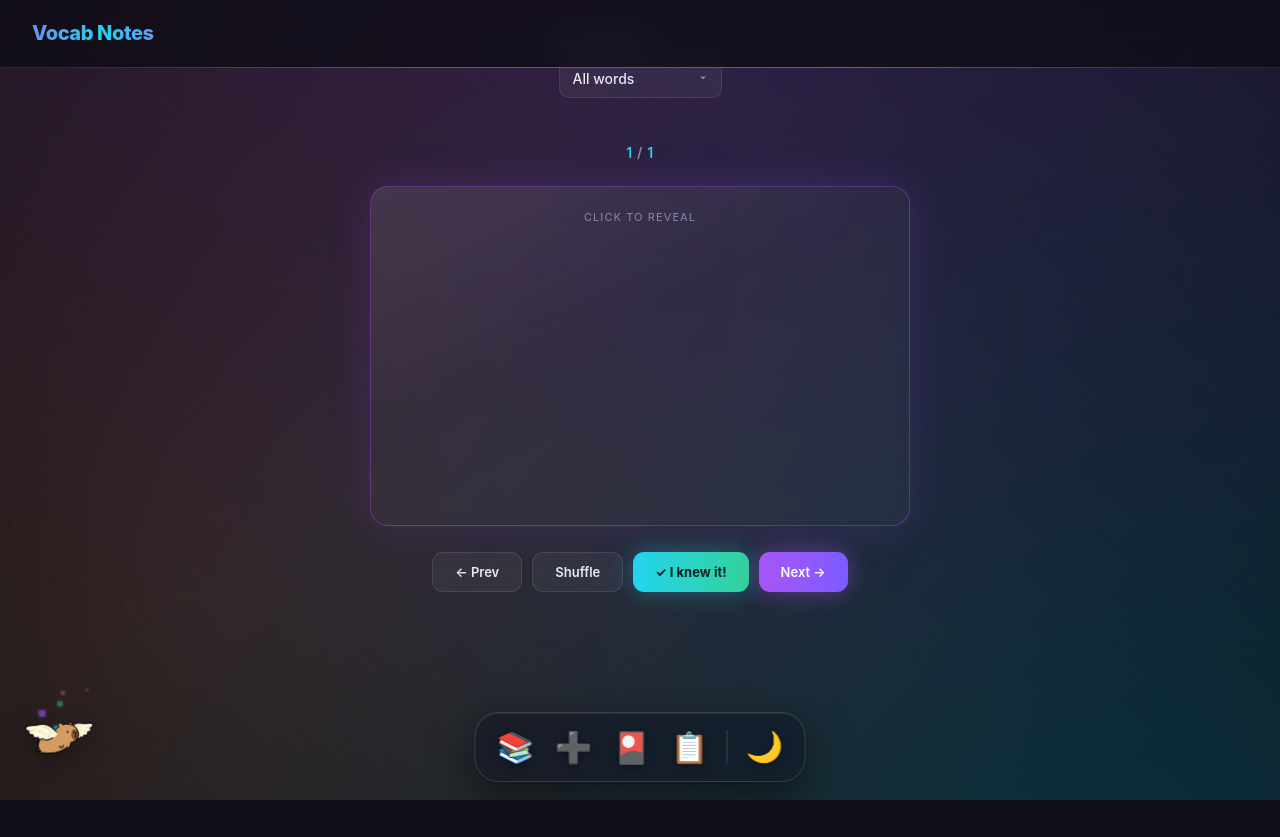
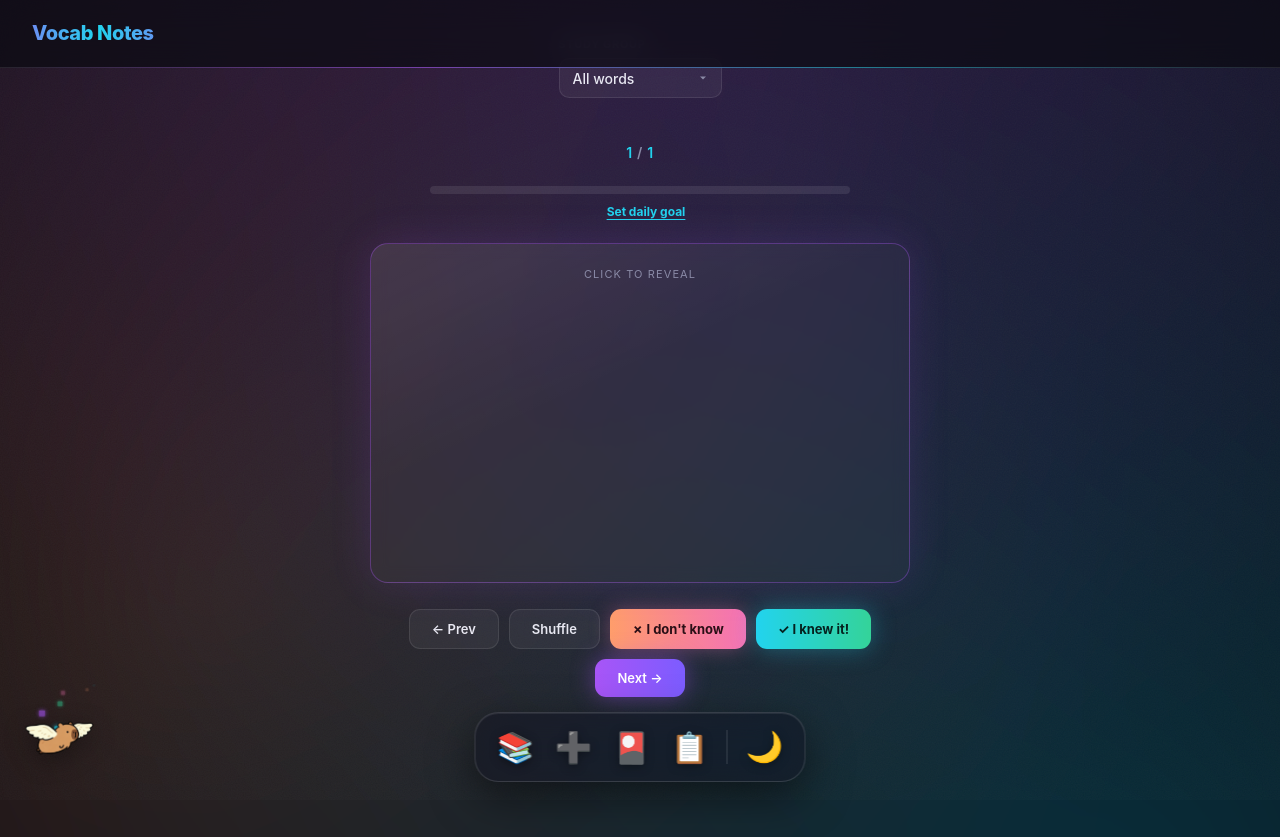
Before and after one commit to Rorath/Vocab-Notes, a Flask app: template templates/learn.html in a window 1280 px wide. Before the commit the page ends 800 px from the top, so only its background shows below. Run offline with Flask 3, Linux system fonts and the light colour scheme; the template is opened without the code that fills it: most values are stand-ins (such as "Sample title", 1, 10 or a date in 2020); data that the repository does not hold is empty.

Commit message:
Flashcard trainer: idk button, weighted shuffle, daily goal
- Add an 'I don't know' button; each answer records a per-word familiarity
  score (server-side in vocab.db) via a new /api/result endpoint.
- Weight card selection by familiarity so missed/new words resurface far more
  often than mastered ones (replaces the plain random Next/Shuffle).
- Optional words-per-day goal: settable on the learn page, tracked by date in a
  daily_log table, shown as a progress bar (/api/goal).
- 'Needs review' group on the home page + /words?review=1 lists words whose
  familiarity has dropped below neutral.
- Switch the word grid to reading order (left-to-right) instead of masonry.

Co-Authored-By: Claude Opus 4.8 <noreply@anthropic.com>

```diff
--- a/app.py
+++ b/app.py
@@ -4,7 +4,8 @@ from flask import Flask, render_template, request, redirect, url_for, jsonify
 from database import (
     init_db, add_word, get_all_words, get_word, delete_word, update_word,
     get_categories, get_ungrouped_words, get_group_summary, set_words_category,
-    find_word_by_name,
+    find_word_by_name, get_unfamiliar_words, record_result,
+    get_today_count, get_daily_goal, set_daily_goal,
 )
 
 app = Flask(__name__)
@@ -36,7 +37,11 @@ def words():
     sort = request.args.get("sort", "recent")
     category = request.args.get("category") or None
     ungrouped = bool(request.args.get("ungrouped"))
-    if ungrouped:
+    review = bool(request.args.get("review"))
+    if review:
+        word_list = get_unfamiliar_words(sort)
+        title = "Needs review"
+    elif ungrouped:
         word_list = get_ungrouped_words(sort)
         title = "Ungrouped"
     else:
@@ -48,6 +53,7 @@ def words():
         current_sort=sort,
         current_category=category,
         ungrouped=ungrouped,
+        review=review,
         title=title,
         categories=get_categories(),
     )
@@ -157,7 +163,33 @@ def learn():
         words_json=words_json,
         categories=get_categories(),
         current_category=category,
+        today_count=get_today_count(),
+        daily_goal=get_daily_goal(),
     )
+
+@app.route("/api/result", methods=["POST"])
+def api_result():
+    """Record a flashcard answer: {id, known: bool}. Updates familiarity + today's tally."""
+    data = request.get_json(silent=True) or {}
+    try:
+        word_id = int(data.get("id"))
+    except (TypeError, ValueError):
+        return jsonify({"error": "bad id"}), 400
+    fam = record_result(word_id, bool(data.get("known")))
+    if fam is None:
+        return jsonify({"error": "not found"}), 404
+    return jsonify({
+        "familiarity": fam,
+        "today": get_today_count(),
+        "goal": get_daily_goal(),
+    })
+
+@app.route("/api/goal", methods=["POST"])
+def api_goal():
+    """Set (or clear, with 0) the optional words-per-day goal."""
+    data = request.get_json(silent=True) or {}
+    goal = set_daily_goal(data.get("goal", 0))
+    return jsonify({"goal": goal, "today": get_today_count()})
 
 @app.route("/api/words")
 def api_words():
--- a/static/main.js
+++ b/static/main.js
@@ -334,14 +334,56 @@ document.addEventListener("DOMContentLoaded", () => {
 
     card.addEventListener("click", () => card.classList.toggle("flipped"));
 
-    document.getElementById("next-btn").addEventListener("click", () => {
-        index = (index + 1) % deck.length;
-        render();
-    });
+    // ---- Weighted selection: less-familiar words surface more often --------
+    const famOf = (w) => (typeof w.familiarity === "number" ? w.familiarity : 0);
+    // Weight falls as familiarity climbs; a missed word (negative score) is many
+    // times more likely to be drawn than a well-known one.
+    const weightOf = (w) => Math.max(1, 7 - famOf(w));
+
+    function weightedIndex(exclude) {
+        if (deck.length <= 1) return 0;
+        let total = 0;
+        const weights = deck.map((w, i) => {
+            const wt = i === exclude ? 0 : weightOf(w);
+            total += wt;
+            return wt;
+        });
+        let r = Math.random() * total;
+        for (let i = 0; i < deck.length; i++) {
+            r -= weights[i];
+            if (r < 0) return i;
+        }
+        return (exclude + 1) % deck.length;
+    }
+
+    const history = [];
+    function goTo(next) { history.push(index); index = next; render(); }
+    function advance() { goTo(weightedIndex(index)); }
+
+    // Record how an answer went and refresh the daily-goal bar from the reply.
+    function postResult(known) {
+        const w = deck[index];
+        w.familiarity = famOf(w) + (known ? 1 : -1);  // reflect it locally at once
+        fetch("/api/result", {
+            method: "POST",
+            headers: { "Content-Type": "application/json" },
+            body: JSON.stringify({ id: w.id, known: known }),
+        })
+            .then((r) => (r.ok ? r.json() : null))
+            .then((data) => {
+                if (!data) return;
+                DAILY.today = data.today;
+                DAILY.goal = data.goal;
+                renderGoal();
+            })
+            .catch(() => {});
+    }
+
+    document.getElementById("next-btn").addEventListener("click", advance);
 
     document.getElementById("prev-btn").addEventListener("click", () => {
-        index = (index - 1 + deck.length) % deck.length;
-        render();
+        if (history.length) { index = history.pop(); render(); }
+        else { index = (index - 1 + deck.length) % deck.length; render(); }
     });
 
     document.getElementById("shuffle-btn").addEventListener("click", () => {
@@ -349,19 +391,27 @@ document.addEventListener("DOMContentLoaded", () => {
             const j = Math.floor(Math.random() * (i + 1));
             [deck[i], deck[j]] = [deck[j], deck[i]];
         }
-        index = 0;
+        history.length = 0;
+        index = weightedIndex(-1);
         render();
     });
 
     const knownBtn = document.getElementById("known-btn");
     if (knownBtn) {
         knownBtn.addEventListener("click", () => {
+            postResult(true);
             launchConfetti();
             mascotCheer();
-            setTimeout(() => {
-                index = (index + 1) % deck.length;
-                render();
-            }, 450);
+            setTimeout(advance, 450);
+        });
+    }
+
+    const idkBtn = document.getElementById("idk-btn");
+    if (idkBtn) {
+        idkBtn.addEventListener("click", () => {
+            postResult(false);
+            mascotSay("No worries — I'll bring this one back around.");
+            advance();
         });
     }
 
@@ -371,8 +421,70 @@ document.addEventListener("DOMContentLoaded", () => {
         else if (e.key === "ArrowLeft") document.getElementById("prev-btn").click();
         else if (e.key === " ") { e.preventDefault(); card.classList.toggle("flipped"); }
         else if (e.key === "Enter" && knownBtn) knownBtn.click();
+        else if ((e.key === "x" || e.key === "X") && idkBtn) idkBtn.click();
     });
 
+    // ---- Daily goal bar ----------------------------------------------------
+    const goalWrap = document.getElementById("daily-goal");
+    const goalFill = document.getElementById("goal-fill");
+    const goalText = document.getElementById("goal-text");
+    const goalInput = document.getElementById("goal-input");
+    const goalEdit = document.getElementById("goal-edit");
+
+    function renderGoal() {
+        if (!goalWrap) return;
+        const today = DAILY.today || 0;
+        const goal = DAILY.goal || 0;
+        if (goal > 0) {
+            const pct = Math.min(100, Math.round((today / goal) * 100));
+            goalFill.style.width = pct + "%";
+            goalWrap.classList.toggle("goal-done", today >= goal);
+            goalText.textContent = today >= goal
+                ? `🎉 Daily goal reached — ${today}/${goal} today`
+                : `${today} / ${goal} words today`;
+            goalEdit.textContent = "Edit";
+        } else {
+            goalFill.style.width = "0%";
+            goalWrap.classList.remove("goal-done");
+            goalText.textContent = today
+                ? `${today} studied today · no goal set`
+                : "No daily goal set";
+            goalEdit.textContent = "Set daily goal";
+        }
+    }
+
+    function saveGoal() {
+        if (!goalInput || goalInput.hidden) return;
+        const val = Math.max(0, parseInt(goalInput.value, 10) || 0);
+        goalInput.hidden = true;
+        fetch("/api/goal", {
+            method: "POST",
+            headers: { "Content-Type": "application/json" },
+            body: JSON.stringify({ goal: val }),
+        })
+            .then((r) => (r.ok ? r.json() : null))
+            .then((data) => {
+                if (!data) return;
+                DAILY.goal = data.goal;
+                DAILY.today = data.today;
+                renderGoal();
+            })
+            .catch(() => {});
+    }
+
+    if (goalEdit && goalInput) {
+        goalEdit.addEventListener("click", () => {
+            goalInput.hidden = false;
+            goalInput.value = DAILY.goal || "";
+            goalInput.focus();
+        });
+        goalInput.addEventListener("keydown", (e) => {
+            if (e.key === "Enter") { e.preventDefault(); saveGoal(); }
+        });
+        goalInput.addEventListener("blur", saveGoal);
+    }
+
+    renderGoal();
     render();
 });
 
--- a/static/style.css
+++ b/static/style.css
@@ -119,12 +119,10 @@ nav h1 {
 main { max-width: 920px; margin: 0 auto; padding: 36px 32px 140px; }
 .word-count { color: var(--muted); font-size: 14px; margin-bottom: 22px; }
 
-/* Word grid — masonry: equal width, each card as tall as its own content */
-.word-grid { column-width: 300px; column-gap: 20px; }
+/* Word grid — reading order: cards flow left→right, then wrap to the next row */
+.word-grid { display: grid; grid-template-columns: repeat(auto-fill, minmax(280px, 1fr)); gap: 20px; }
 .word-card {
-    break-inside: avoid;
-    -webkit-column-break-inside: avoid;
-    margin: 0 0 20px;
+    margin: 0;
     background: var(--card);
     border: 1px solid var(--line);
     border-radius: var(--radius);
@@ -332,6 +330,48 @@ input:focus, textarea:focus {
     transition: all 0.18s ease;
 }
 .btn-known:hover { transform: translateY(-2px); box-shadow: 0 0 32px rgba(34, 211, 238, 0.7); }
+
+.btn-idk {
+    background: linear-gradient(90deg, #ff9d6b, #f472b6);
+    color: #2a0f16;
+    box-shadow: 0 0 20px rgba(244, 114, 182, 0.35);
+    font-weight: 700;
+    border: none;
+    border-radius: 11px;
+    padding: 11px 22px;
+    cursor: pointer;
+    font-family: inherit;
+    font-size: 13px;
+    transition: all 0.18s ease;
+}
+.btn-idk:hover { transform: translateY(-2px); box-shadow: 0 0 30px rgba(244, 114, 182, 0.6); }
+
+/* Daily goal bar (flashcard trainer) */
+.daily-goal { max-width: 420px; margin: 0 auto 22px; }
+.goal-bar { height: 8px; border-radius: 999px; background: var(--line); overflow: hidden; }
+.goal-fill {
+    height: 100%; width: 0%;
+    background: linear-gradient(90deg, #22d3ee, #34d399);
+    border-radius: 999px;
+    transition: width 0.4s ease;
+}
+.daily-goal.goal-done .goal-fill { background: linear-gradient(90deg, #34d399, #a855f7); }
+.goal-meta {
+    display: flex; align-items: center; justify-content: center; gap: 12px;
+    margin-top: 8px; font-size: 13px; color: var(--muted); font-weight: 600;
+}
+.goal-edit-wrap { display: inline-flex; align-items: center; gap: 8px; }
+.goal-edit-btn {
+    background: none; border: none; color: var(--cyan); cursor: pointer;
+    font-family: inherit; font-size: 12px; font-weight: 700; padding: 2px 4px;
+    text-decoration: underline; text-underline-offset: 3px;
+}
+.goal-input {
+    width: 70px; padding: 4px 8px; border-radius: 8px;
+    border: 1px solid var(--line); background: var(--card); color: inherit;
+    font-family: inherit; font-size: 13px;
+}
+.review-card .group-icon { filter: drop-shadow(0 0 8px rgba(255, 157, 107, 0.6)); }
 
 .hint-inline { color: var(--muted); font-size: 13px; margin-top: 6px; }
 
@@ -878,7 +918,7 @@ html.light .dock-sep { background: rgba(20, 20, 50, 0.12); }
 @media (max-width: 600px) {
     nav { flex-direction: column; gap: 12px; padding: 16px; }
     main { padding: 22px 22px 130px; }
-    .word-grid { column-width: auto; column-count: 1; }
+    .word-grid { grid-template-columns: 1fr; }
     .mascot { width: 80px; height: 75px; bottom: 92px; right: 14px; }
 }
 
--- a/templates/learn.html
+++ b/templates/learn.html
@@ -33,6 +33,18 @@
                 <span id="current-index">1</span> / <span id="total">{{ words|length }}</span>
             </div>
 
+            <div class="daily-goal" id="daily-goal">
+                <div class="goal-bar"><div class="goal-fill" id="goal-fill"></div></div>
+                <div class="goal-meta">
+                    <span id="goal-text"></span>
+                    <span class="goal-edit-wrap">
+                        <input type="number" min="0" id="goal-input" class="goal-input" hidden
+                               placeholder="0" aria-label="Words per day goal">
+                        <button type="button" id="goal-edit" class="goal-edit-btn">Set daily goal</button>
+                    </span>
+                </div>
+            </div>
+
             <div class="deck-empty" id="deck-empty" hidden>
                 <p>None of these words have a definition yet, so there's nothing to test.</p>
                 <p class="hint-inline">Add an English or Chinese definition to start studying them.</p>
@@ -64,6 +76,7 @@
             <div class="learn-controls">
                 <button id="prev-btn" class="btn-secondary">← Prev</button>
                 <button id="shuffle-btn" class="btn-secondary">Shuffle</button>
+                <button id="idk-btn" class="btn-idk">✗ I don't know</button>
                 <button id="known-btn" class="btn-known">✓ I knew it!</button>
                 <button id="next-btn" class="btn-primary">Next →</button>
             </div>
@@ -77,6 +90,7 @@
 
         <script>
             const WORDS = {{ words_json|safe }};
+            const DAILY = { today: {{ today_count }}, goal: {{ daily_goal }} };
         </script>
         {% else %}
         <div class="empty">
```
Also changed, not shown: database.py (+96 -0 lines), templates/groups.html (+7 -0 lines).
